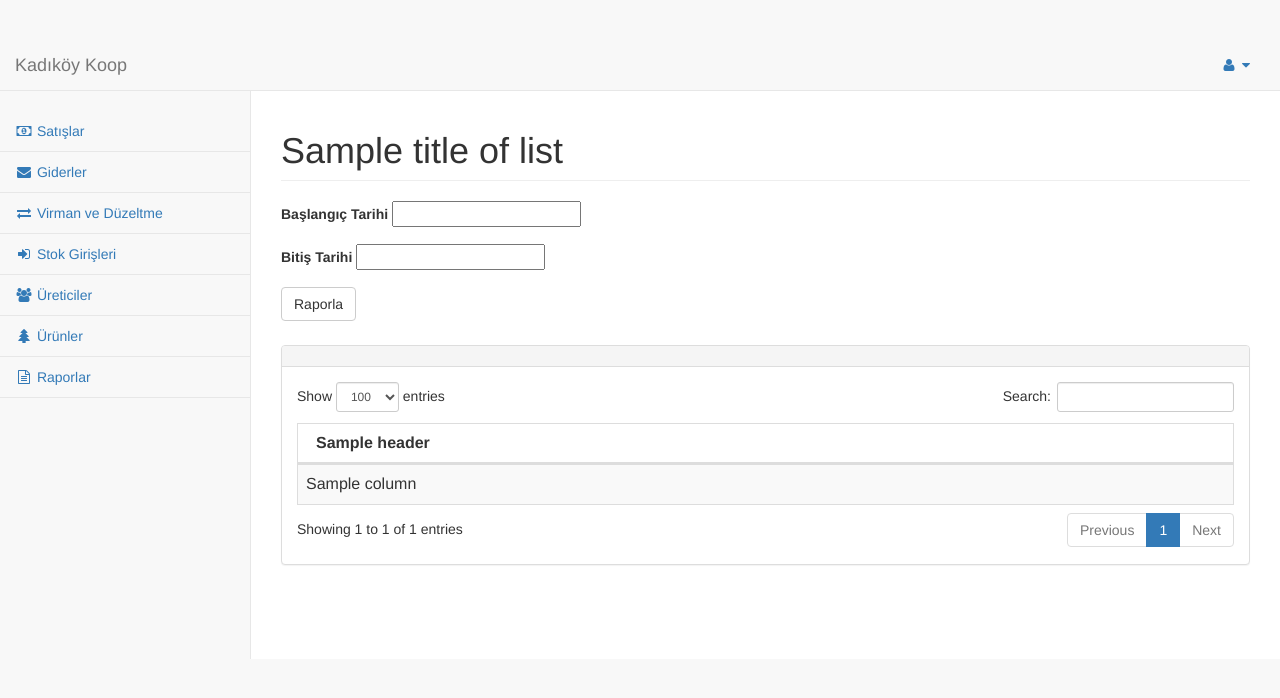
After one commit to efearas/kooperatif-muhasebe, a Django app: template templates/koopmuhasebe/main-body-rapor-tarihli.html in a window 1280 px wide. The commit adds this page. Shown: the top 698 px of the page. Run offline with Django 3.2, Linux system fonts and the light colour scheme; the template is opened without the code that fills it: most values are stand-ins (such as "Sample title", 1, 10 or a date in 2020); form fields are guessed from the names that the template uses; some libraries are stand-ins or nearby versions.

Commit message:
Cari Raporunu ekledim

```diff
--- a/forms.py
+++ b/forms.py
@@ -3,6 +3,7 @@ from .models import uretici,urun,Satis, SatisStokHareketleri,Gider, StokGirisi,
 from django.forms.models import inlineformset_factory
 #import datetime
 from datetime import datetime, date, timedelta
+from django.forms import extras
 #from django.contrib.admin.widgets import AdminDateWidget
 #from django.forms.fields import DateField
 
@@ -55,3 +56,7 @@ class SatisStokHareketleriForm(forms.ModelForm):
 	class Meta:
 		model = SatisStokHareketleri
 		exclude = {}
+
+class RaporTarihForm(forms.Form):
+	baslangicTarihi = forms.DateField(widget=extras.SelectDateWidget,initial=datetime.today)
+	bitisTarihi = forms.DateField(widget=extras.SelectDateWidget,initial=datetime.today)
--- a/templates/koopmuhasebe/include-navbar-left.html
+++ b/templates/koopmuhasebe/include-navbar-left.html
@@ -14,6 +14,9 @@
                                 <li>
                                     <a href="/koopmuhasebe/rapor_stok">Stok Durumu</a>
                                 </li>
+								<li>
+                                    <a href="/koopmuhasebe/rapor_ciro">Ciro</a>
+                                </li>
 
 
                             </ul>
--- /dev/null
+++ b/templates/koopmuhasebe/main-body-rapor-tarihli.html
@@ -0,0 +1,87 @@
+{% extends "koopmuhasebe/main-body.html" %}
+{% block loginInfo %} asdsa{% endblock %}
+{% block page-body %}
+
+        <div class="row">
+                <div class="col-lg-12">
+                    <h1 class="page-header">{{title_of_list}} </h1>
+                </div>
+
+            </div>
+            <div class="row">
+                <div class="col-lg-12">
+				<form role="form" action="{{action}}" method="post">
+				{% csrf_token %}
+				{% load myfilters %}
+						<div class="form-group">
+							<label>Başlangıç Tarihi</label>
+							{{form.baslangicTarihi}}
+						</div>
+						<div class="form-group">
+							<label>Bitiş Tarihi</label>
+							{{form.bitisTarihi}}
+						</div>
+						<button type="submit" class="btn btn-default">Raporla</button>
+				</form>
+                </div>
+            </div>
+            <div class="row" style="padding-bottom:10px">
+            </div>
+                <!-- /.row -->
+                <div class="row">
+                    <div class="col-lg-12">
+                        <div class="panel panel-default">
+                            <div class="panel-heading">
+
+                            </div>
+                            <!-- /.panel-heading -->
+                            <div class="panel-body">
+                                <table width="100%" class="table table-striped table-bordered table-hover" id="dataTables-example">
+                                    <thead>
+                                        <tr>
+										{% for header in headers %}
+											<th>
+											{{ header }}
+											</th>
+										{% endfor %}
+
+
+                                        </tr>
+                                    </thead>
+                                    <tbody>
+										{% for row in rows %}
+											<tr class="odd gradeX">
+												{% for column in row %}
+													<td>{{column}}</td>
+												{% endfor %}
+											</tr>
+										{% endfor %}
+
+
+                                    </tbody>
+                                </table>
+                                <!-- /.table-responsive -->
+
+                            </div>
+                            <!-- /.panel-body -->
+                        </div>
+                        <!-- /.panel -->
+                    </div>
+                    <!-- /.col-lg-12 -->
+                </div>
+
+				<!-- Page-Level Demo Scripts - Tables - Use for reference -->
+    <script>
+    $(document).ready(function() {
+        $('#dataTables-example').DataTable({
+            "responsive": true,
+			"ordering": false,
+			"pageLength": 100,
+        });
+		//$('.datepicker').datepicker();
+    });
+
+
+
+    </script>
+{% endblock %}
--- a/urls.py
+++ b/urls.py
@@ -31,6 +31,7 @@ urlpatterns = [
 	url(r'virman/edit/(?P<pk>\d+)$', views.virman_edit, name='virman_edit'),
 
 	url(r'rapor_stok', views.rapor_stok, name='rapor_stok'),
+	url(r'rapor_ciro', views.rapor_ciro, name='rapor_ciro'),
 
 
 	url('^', include('django.contrib.auth.urls')),
```
Also changed, not shown: reporting.py (+26 -0 lines), views.py (+28 -1 lines), 1 other file.
